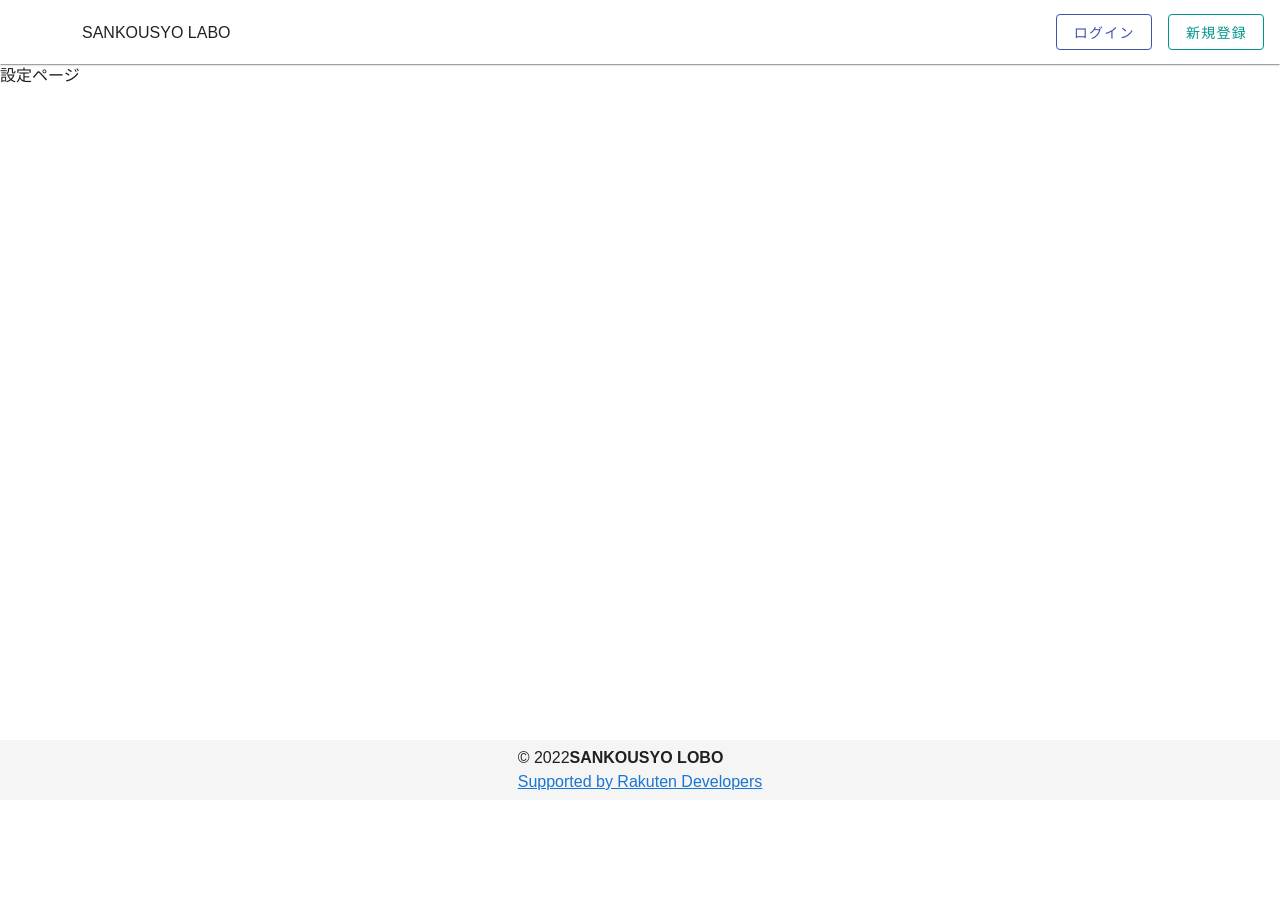
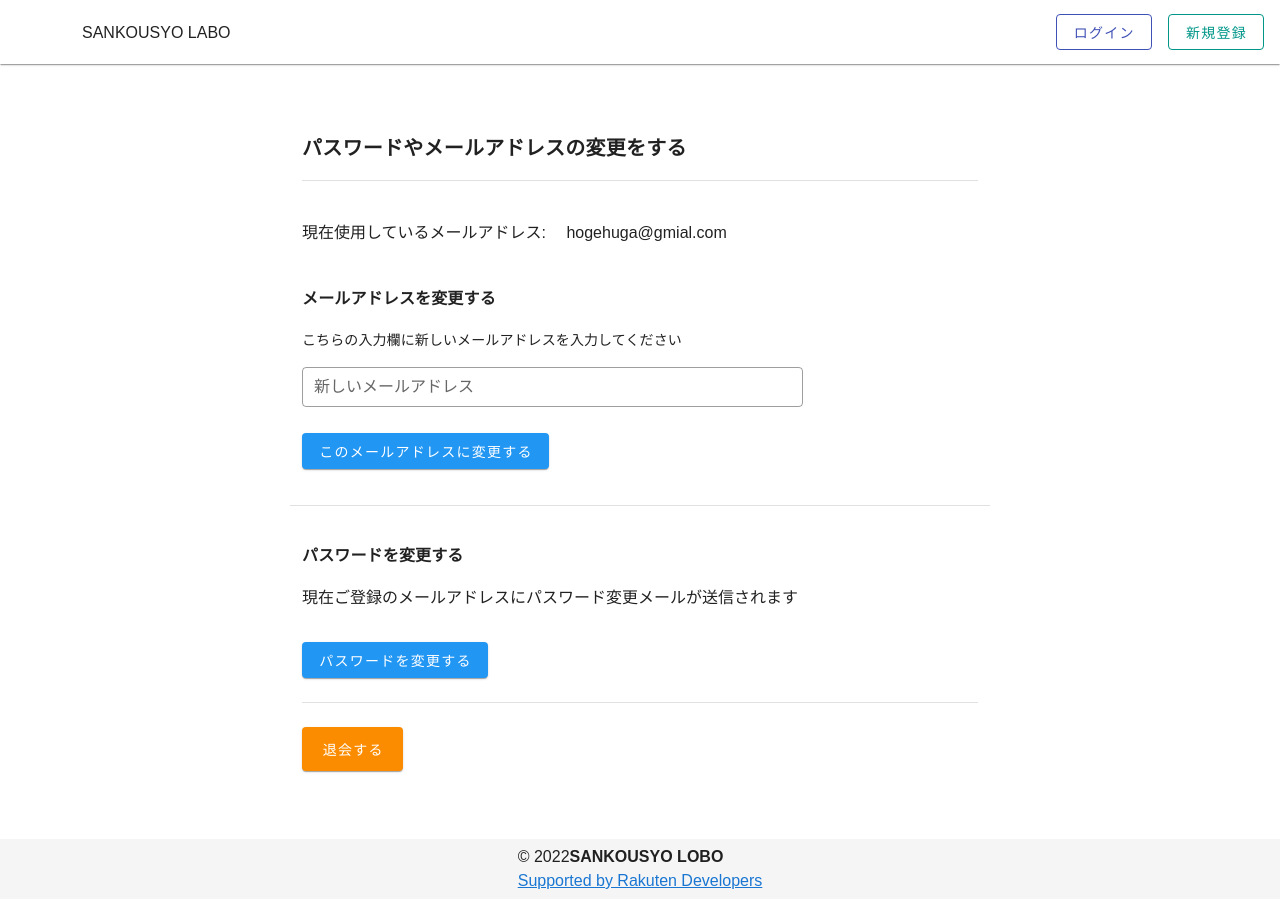
Before and after one commit to yuukiyamagata/SANKOUSHO-LABO, a Nuxt app: page /settings in a window 1280 px wide. Before the commit the page ends 800 px from the top, so only its background shows below. Built offline with nearby package versions, Linux system fonts and the light colour scheme.

Commit message:
#10 設定画面のUIを作成

```diff
--- a/components/Loading.vue
+++ b/components/Loading.vue
@@ -1,7 +1,7 @@
 <template>
-  <div v-if="isLoading === true" class="modal-mask" >
+  <div v-if="isLoading" class="modal-mask" >
     <div class="loading">
-      <vue-loading type="spin" color="blue" :size="{ width: '200px', height: '200px'}"></vue-loading>
+      <vue-loading type="spin" color="grey" :size="{ width: '200px', height: '200px'}"></vue-loading>
     </div>
   </div>
 </template>
--- a/middleware/authenticated.js
+++ b/middleware/authenticated.js
@@ -10,3 +10,5 @@ export default function({ store, route, redirect }){
     }
   })
 }
+
+// 順番 middleware -> auth.js
--- a/pages/auth/ResetPassword.vue
+++ b/pages/auth/ResetPassword.vue
@@ -1,14 +1,69 @@
 <template>
-  <div>
-    Reset Password
-  </div>
+  <v-card
+    class="mx-auto"
+    max-width="344"
+  >
+    <v-card-text>
+      <div>Word of the Day</div>
+      <p class="text-h4 text--primary">
+        el·ee·mos·y·nar·y
+      </p>
+      <p>adjective</p>
+      <div class="text--primary">
+        relating to or dependent on charity; charitable.<br>
+        "an eleemosynary educational institution."
+      </div>
+    </v-card-text>
+    <v-card-actions>
+      <v-btn
+        text
+        color="teal accent-4"
+        @click="reveal = true"
+      >
+        Learn More
+      </v-btn>
+    </v-card-actions>
+
+    <v-expand-transition>
+      <v-card
+        v-if="reveal"
+        class="transition-fast-in-fast-out v-card--reveal"
+        style="height: 100%;"
+      >
+        <v-card-text class="pb-0">
+          <p class="text-h4 text--primary">
+            Origin
+          </p>
+          <p>late 16th century (as a noun denoting a place where alms were distributed): from medieval Latin eleemosynarius, from late Latin eleemosyna ‘alms’, from Greek eleēmosunē ‘compassion’ </p>
+        </v-card-text>
+        <v-card-actions class="pt-0">
+          <v-btn
+            text
+            color="teal accent-4"
+            @click="reveal = false"
+          >
+            Close
+          </v-btn>
+        </v-card-actions>
+      </v-card>
+    </v-expand-transition>
+  </v-card>
 </template>
 
 <script>
-export default {
-}
+  export default {
+    data: () => ({
+      reveal: false,
+    }),
+  }
 </script>
 
+
 <style>
-
+.v-card--reveal {
+  bottom: 0;
+  opacity: 1 !important;
+  position: absolute;
+  width: 100%;
+}
 </style>
--- a/pages/books/_bookId.vue
+++ b/pages/books/_bookId.vue
@@ -180,8 +180,8 @@
 
 
 <script>
-import { collection, serverTimestamp, setDoc, doc  } from "firebase/firestore"
-import {  db } from "@/plugins/firebase"
+import { collection, serverTimestamp, setDoc, doc  } from "firebase/firestore";
+import {  db } from "@/plugins/firebase";
 export default {
   data(){
     return{
@@ -193,8 +193,8 @@ export default {
     bookDetailInfo(){
       return this.$store.getters['post/recommendationPosts'].find(post => post.recommendation_book_id === this.bookId)
     },
-    userInfo(){
-      return this.$store.getters['userInfo/user']
+    emailVerified(){
+      return this.$store.getters['userInfo/user'].emailVerified
     },
     loginUserUid(){
       return this.$store.getters['userInfo/loginUserInfo'].loginUserUid
@@ -208,12 +208,16 @@ export default {
     }
   },
   created(){
-    this.bookId = this.$route.params.bookId;
-    this.$store.dispatch('myPage/initMyFavoritePosts');
-    this.$store.dispatch('myPage/fetchMyFavoritePosts', this.loginUserUid);
+    this.bookId = this.$route.params.bookId
+    this.$store.dispatch('myPage/initMyFavoritePosts')
+    this.$store.dispatch('myPage/fetchMyFavoritePosts', this.loginUserUid)
   },
   methods:{
   async registerFavPost(){
+      if(!this.emailVerified) {
+        alert('確証のお願い')
+        return
+      }
       const result = window.confirm('お気に入りに登録しますか?')
       if(!result) return
       const favoritePost = {
@@ -236,7 +240,7 @@ export default {
       }catch(e){
         console.log(e)
       }
-      alert('お気に入りに登録しました')
+      alert('お気に入りに登録しました');
   },
   goToLogin(){
     this.$router.push('/auth/login');
--- a/pages/index.vue
+++ b/pages/index.vue
@@ -89,13 +89,13 @@
       </v-row> -->
     </v-container>
 
-    <div v-if="noBook">
-      <div class="message__wrapper">
-        <div class="message__text">
-          <p>フィルター検索の結果は「０件」でした。</p>
-        </div>
-      </div>
-    </div>
+    <v-container v-if="noBook">
+      <v-row>
+        <v-col cols="12">
+          <div>フィルター検索の結果は「０件」でした</div>
+        </v-col>
+      </v-row>
+    </v-container>
   </div>
 
 
@@ -177,13 +177,4 @@ export default {
 .book-title  {
   overflow: hidden;
 }
-.message__wrapper {
-  width: 80%;
-  height: 100%;
-  margin: 0 auto;
-  & .message__text {
-    text-align: center;
-
-  }
-}
 </style>
--- a/pages/myPage/mypageEdit/_mypageEdit.vue
+++ b/pages/myPage/mypageEdit/_mypageEdit.vue
@@ -78,8 +78,7 @@ export default {
     }
   },
   created(){
-    this.loginUserUid = this.$route.params.myPageEdit
-    console.log(this.loginUserUid)
+    this.loginUserUid = this.$route.params.mypageEdit
     this.myProfile.userName = this.$store.getters['myPage/myProfile'].userName
     this.myProfile.introduction = this.$store.getters['myPage/myProfile'].introduction
     this.myProfile.iconURL = this.$store.getters['myPage/myProfile'].iconURL
--- a/pages/settings.vue
+++ b/pages/settings.vue
@@ -1,15 +1,90 @@
 <template>
-  <div>
-    設定ページ
-  </div>
+  <v-container class="mx-auto settings-page-width my-14" fluid>
+      <v-form ref="form" v-model="valid" class="mb-4">
+        <v-row class="d-flex flex-column justify-space-between">
+          <v-col cols="12">
+            <p class="text-h6 font-weight-bold">パスワードやメールアドレスの変更をする</p>
+            <v-divider class="mb-4"></v-divider>
+          </v-col>
+          <v-col cols="12">
+              <p>現在使用しているメールアドレス: <span class="ml-4">hogehuga@gmial.com</span></p>
+          </v-col>
+          <v-col cols="12" md="9">
+            <p class="text-subtitle-1 font-weight-bold">メールアドレスを変更する</p>
+            <p class="text-subtitle-2">こちらの入力欄に新しいメールアドレスを入力してください</p>
+            <v-text-field
+              v-model="email"
+              label="新しいメールアドレス"
+              dense
+              outlined
+              placeholder="aaaa@example.com"
+              :rules="mailRules"
+              color="info"
+            ></v-text-field>
+            <v-row>
+              <v-col>
+                <v-btn class="info" elevation="1">このメールアドレスに変更する</v-btn>
+              </v-col>
+            </v-row>
+          </v-col>
+          <v-divider class="my-6"></v-divider>
+          <v-col cols="12" md="9">
+            <p class="text-subtitle-1 font-weight-bold">パスワードを変更する</p>
+            <v-row>
+              <v-col>
+                <p class="mb-8">現在ご登録のメールアドレスにパスワード変更メールが送信されます</p>
+                <v-btn color="info" elevation="1">パスワードを変更する</v-btn>
+              </v-col>
+            </v-row>
+          </v-col>
+        </v-row>
+      </v-form>
+      <v-divider class="my-6"></v-divider>
+
+      <v-row>
+        <v-col cols="12">
+            <v-btn
+              color="warning"
+              large
+              elevation="1"
+              @click="withdrawUser"
+            >退会する</v-btn>
+        </v-col>
+      </v-row>
+
+  </v-container>
 </template>
 
 <script>
 export default {
-
+  data(){
+    return {
+      email:'',
+      isShow: false,
+      valid: false,
+      mailRules: [
+        (v) => !!v || "mail is required",
+        v => /.+@.+\..+/.test(v) || 'E-mail must be valid'
+      ],
+    }
+  },
+  created(){
+  },
+  methods:{
+    withdrawUser(){
+      const result = confirm('退会してもよろしいですか？')
+      if(!result) return
+      console.log(result)
+    }
+  }
 }
 </script>
 
-<style>
+
+<style lang="scss" scoped>
+
+.settings-page-width {
+  max-width: 700px
+}
 
 </style>
--- a/store/userInfo.js
+++ b/store/userInfo.js
@@ -23,7 +23,7 @@ export const state = () => ({
   loginUserInfo: {
     userName: '',
     introduction : '',
-    iconURL: "https://cdn.vuetifyjs.com/images/cards/sunshine.jpg",
+    iconURL: "https://cdn.vuetifyjs.com/images/john.jpg",
     loginUserUid:'',
   }
 })
@@ -62,7 +62,7 @@ export const mutations = {
     state.loginUserInfo = {
       userName: '',
       loginUserUid:'',
-      iconURL: "https://example.com/jane-q-user/profile.jpg",
+      iconURL: "https://cdn.vuetifyjs.com/images/john.jpg",
     }
   },
 }
```
Also changed, not shown: components/base/Header.vue (+20 -22 lines), store/auth.js (+28 -22 lines), store/myPage.js (+20 -19 lines), 1 other file (tests, documents, lock files or other folders).
